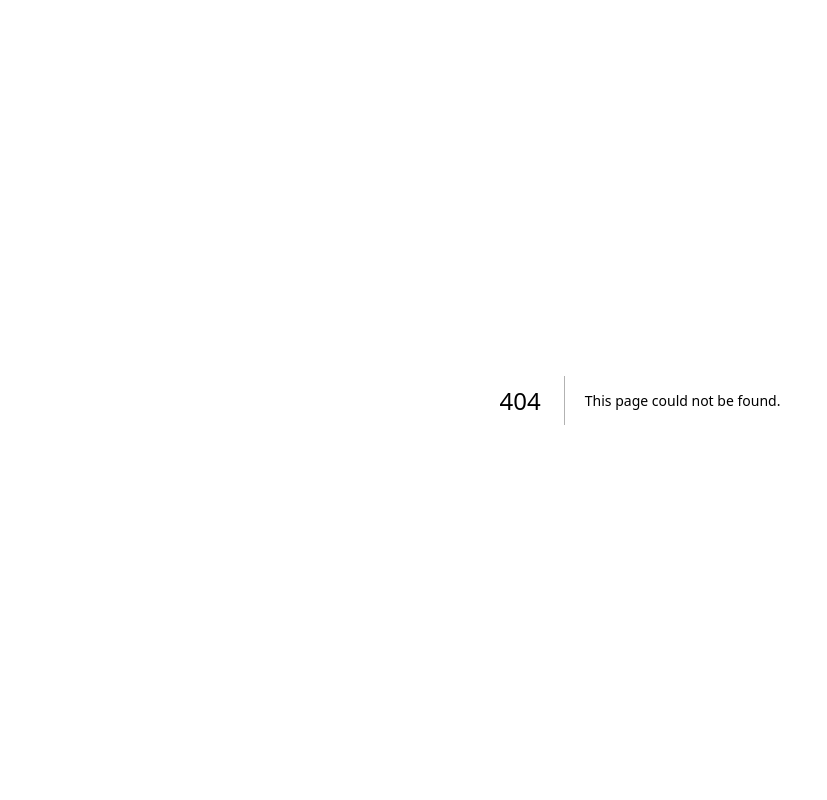
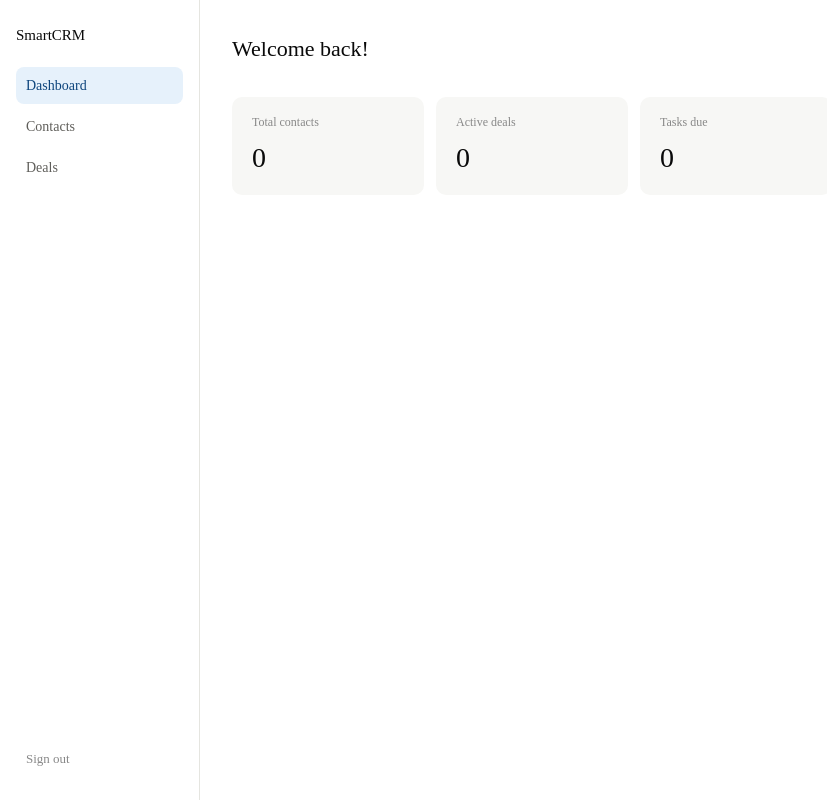
Before and after one commit to Tisha-choksi/SmartCRM-AI, a Next.js app in the folder frontend/: page /dashboard in a window 1280 px wide. Before the commit this address had no page. Shown: the whole page, without its empty margins (0-827 px from the left). Built offline with nearby package versions, Linux system fonts and the light colour scheme; no server answers.

Commit message:
feat: add dashboard home page

```diff
--- /dev/null
+++ b/frontend/src/app/dashboard/page.tsx
@@ -0,0 +1,33 @@
+'use client'
+import { useEffect, useState } from 'react'
+import { supabase } from '@/lib/supabase'
+
+export default function DashboardPage() {
+  const [email, setEmail] = useState('')
+
+  useEffect(() => {
+    supabase.auth.getUser().then(({ data }) => {
+      setEmail(data.user?.email || '')
+    })
+  }, [])
+
+  return (
+    <div>
+      <h1 style={{fontSize:22,fontWeight:500,marginBottom:8}}>Welcome back!</h1>
+      <p style={{color:'#888',fontSize:14,marginBottom:32}}>{email}</p>
+
+      <div style={{display:'grid',gridTemplateColumns:'repeat(3,1fr)',gap:12,maxWidth:600}}>
+        {[
+          { label:'Total contacts', value:'0' },
+          { label:'Active deals',   value:'0' },
+          { label:'Tasks due',      value:'0' },
+        ].map(card => (
+          <div key={card.label} style={{background:'#f7f7f5',borderRadius:10,padding:'16px 20px'}}>
+            <p style={{fontSize:12,color:'#888',marginBottom:6}}>{card.label}</p>
+            <p style={{fontSize:28,fontWeight:500}}>{card.value}</p>
+          </div>
+        ))}
+      </div>
+    </div>
+  )
+}
```
